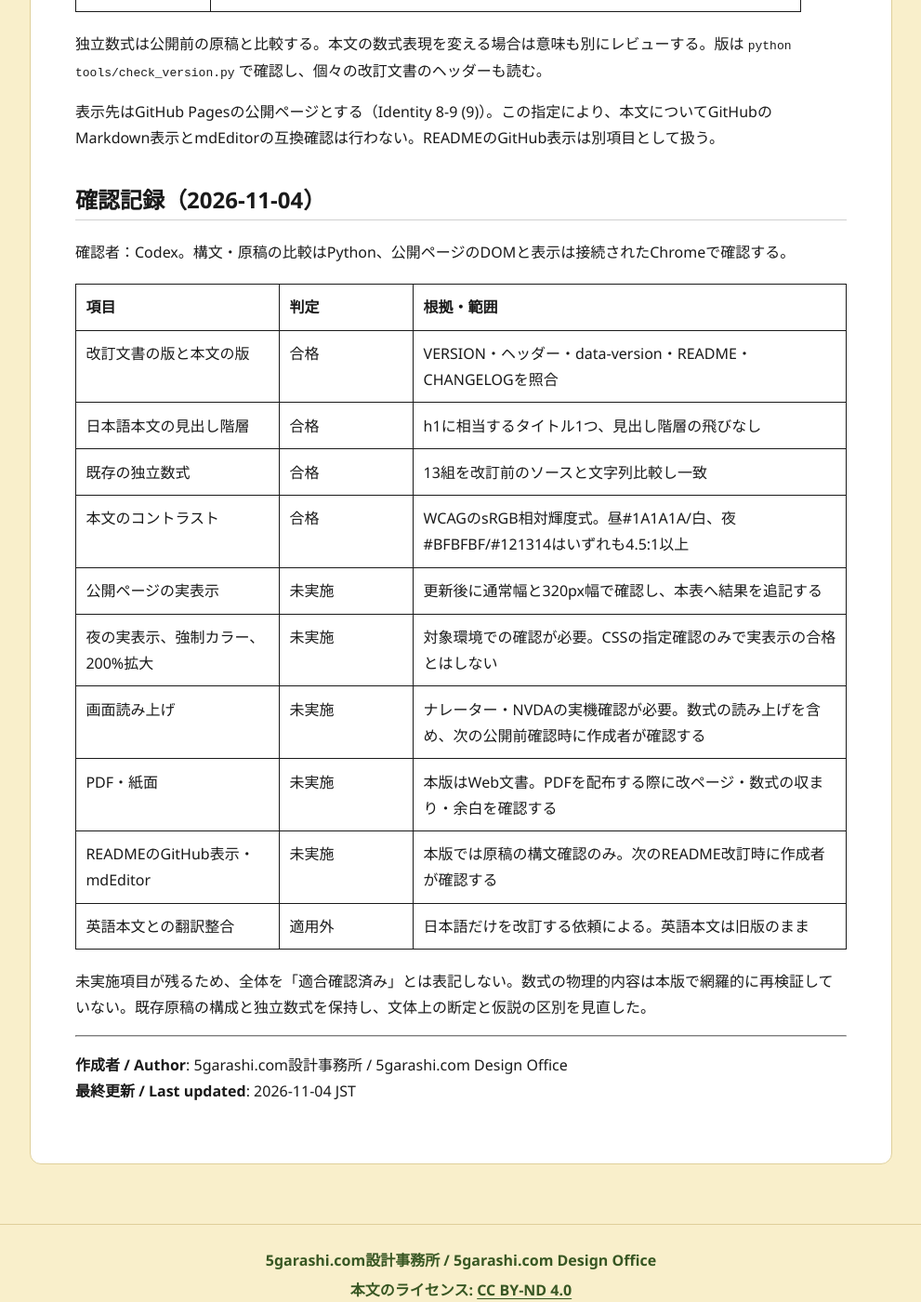
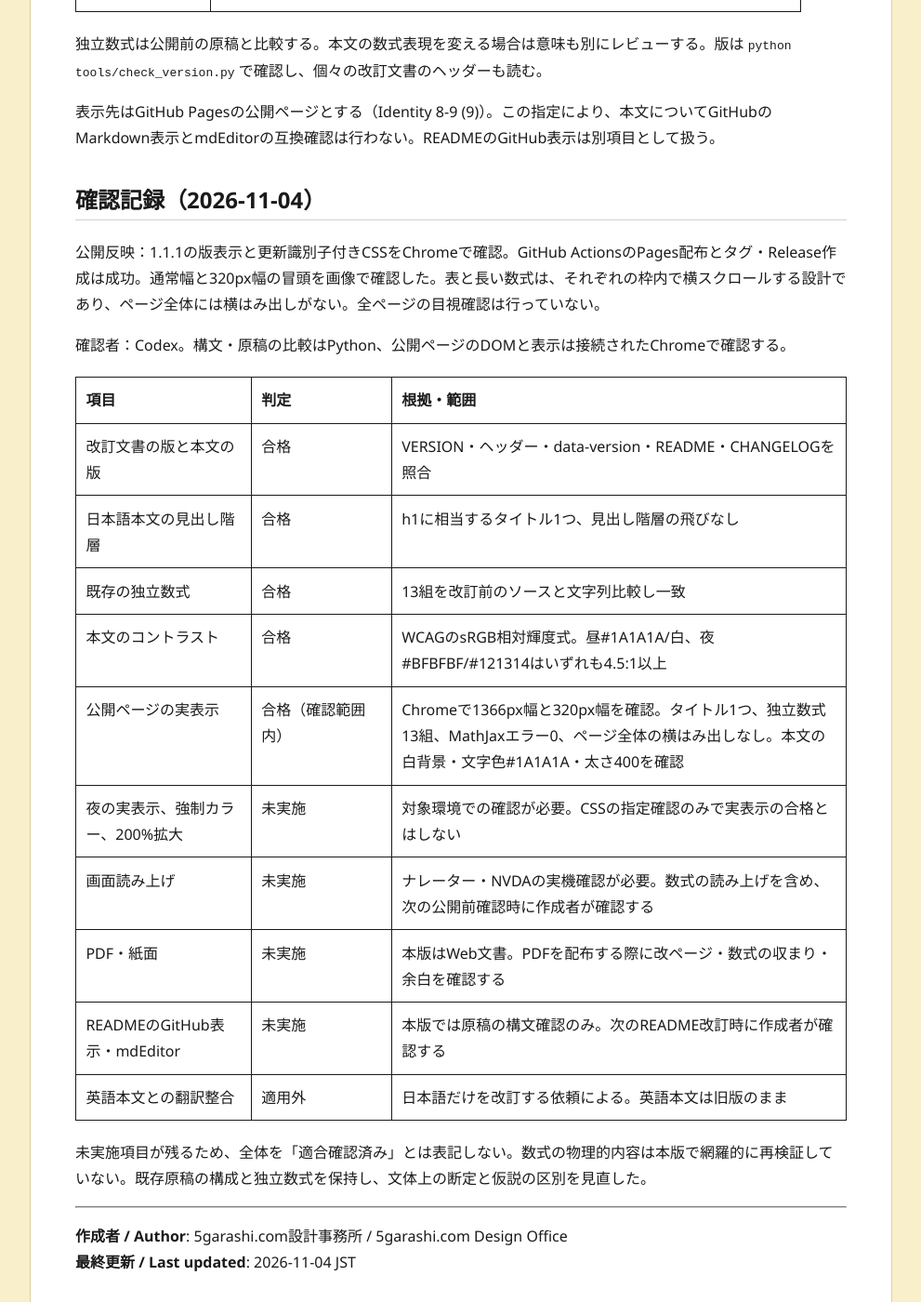
Before and after one commit to 5garashi/zeroPhase, a Jekyll site: the page built from TESTING.md, in a window 1280 px wide and 1400 px high, scrolled down 748 px. Shown: the whole window at 93% size, without its empty margins (144-1135 px from the left). Built offline with Jekyll 4.4.1, drawn with Linux system fonts in a browser that asks for light colours; our own code applies the rules of GitHub Pages for plain Markdown files.

Commit message:
公開済み1.1.1の文書・表示確認結果を記録する

```diff
--- a/TESTING.md
+++ b/TESTING.md
@@ -28,6 +28,8 @@
 
 ## 確認記録（2026-11-04）
 
+公開反映：1.1.1の版表示と更新識別子付きCSSをChromeで確認。GitHub ActionsのPages配布とタグ・Release作成は成功。通常幅と320px幅の冒頭を画像で確認した。表と長い数式は、それぞれの枠内で横スクロールする設計であり、ページ全体には横はみ出しがない。全ページの目視確認は行っていない。
+
 確認者：Codex。構文・原稿の比較はPython、公開ページのDOMと表示は接続されたChromeで確認する。
 
 | 項目 | 判定 | 根拠・範囲 |
@@ -36,7 +38,7 @@
 | 日本語本文の見出し階層 | 合格 | h1に相当するタイトル1つ、見出し階層の飛びなし |
 | 既存の独立数式 | 合格 | 13組を改訂前のソースと文字列比較し一致 |
 | 本文のコントラスト | 合格 | WCAGのsRGB相対輝度式。昼#1A1A1A/白、夜#BFBFBF/#121314はいずれも4.5:1以上 |
-| 公開ページの実表示 | 未実施 | 更新後に通常幅と320px幅で確認し、本表へ結果を追記する |
+| 公開ページの実表示 | 合格（確認範囲内） | Chromeで1366px幅と320px幅を確認。タイトル1つ、独立数式13組、MathJaxエラー0、ページ全体の横はみ出しなし。本文の白背景・文字色#1A1A1A・太さ400を確認 |
 | 夜の実表示、強制カラー、200%拡大 | 未実施 | 対象環境での確認が必要。CSSの指定確認のみで実表示の合格とはしない |
 | 画面読み上げ | 未実施 | ナレーター・NVDAの実機確認が必要。数式の読み上げを含め、次の公開前確認時に作成者が確認する |
 | PDF・紙面 | 未実施 | 本版はWeb文書。PDFを配布する際に改ページ・数式の収まり・余白を確認する |
```
